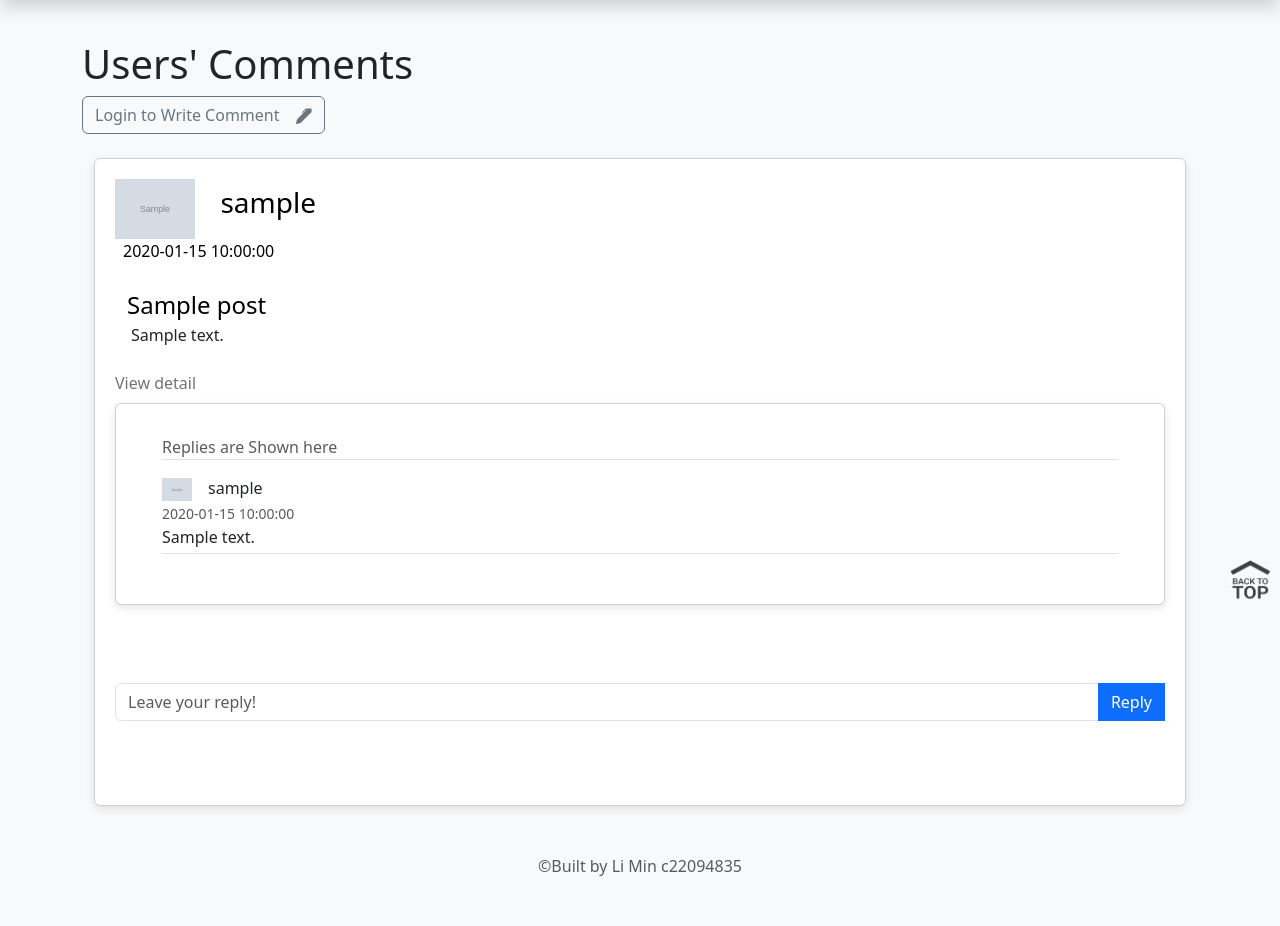
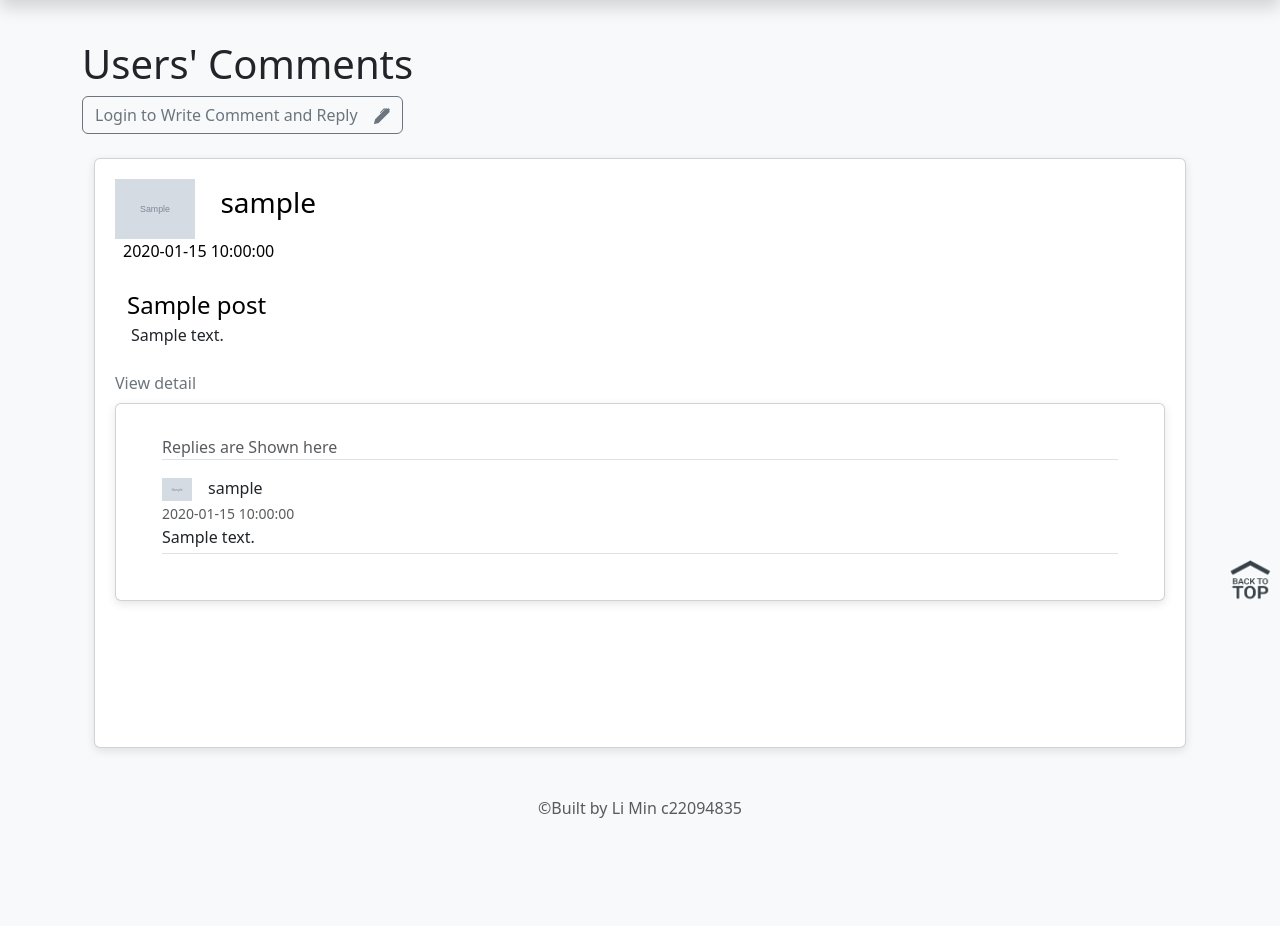
Before and after one commit to AmelieLee94/AmelieLee94, a Flask app: page /posts in a window 1280 px wide. Shown: the part 115-1041 px from the top of the page. After the commit the page ends 933 px from the top, so only its background shows below. Run offline with Flask 3, Linux system fonts and the light colour scheme; tables that the repository leaves empty hold one stand-in row (values such as "Sample post"); grey boxes marked "Sample" are stand-in pictures; some libraries are stand-ins or nearby versions.

Commit message:
Update posts.html

```diff
--- a/blog/templates/posts.html
+++ b/blog/templates/posts.html
@@ -15,7 +15,7 @@
   <path d="m13.498.795.149-.149a1.207 1.207 0 1 1 1.707 1.708l-.149.148a1.5 1.5 0 0 1-.059 2.059L4.854 14.854a.5.5 0 0 1-.233.131l-4 1a.5.5 0 0 1-.606-.606l1-4a.5.5 0 0 1 .131-.232l9.642-9.642a.5.5 0 0 0-.642.056L6.854 4.854a.5.5 0 1 1-.708-.708L9.44.854A1.5 1.5 0 0 1 11.5.796a1.5 1.5 0 0 1 1.998-.001z"/>
 </svg></a>
 {% else %}
-<a href="{{ url_for('login')}}" class="btn btn-outline-secondary">Login to Write Comment&ensp;&ensp;<svg xmlns="http://www.w3.org/2000/svg" width="16" height="16" fill="currentColor" class="bi bi-pen-fill" viewBox="0 0 16 16">
+<a href="{{ url_for('login')}}" class="btn btn-outline-secondary">Login to Write Comment and Reply&ensp;&ensp;<svg xmlns="http://www.w3.org/2000/svg" width="16" height="16" fill="currentColor" class="bi bi-pen-fill" viewBox="0 0 16 16">
   <path d="m13.498.795.149-.149a1.207 1.207 0 1 1 1.707 1.708l-.149.148a1.5 1.5 0 0 1-.059 2.059L4.854 14.854a.5.5 0 0 1-.233.131l-4 1a.5.5 0 0 1-.606-.606l1-4a.5.5 0 0 1 .131-.232l9.642-9.642a.5.5 0 0 0-.642.056L6.854 4.854a.5.5 0 1 1-.708-.708L9.44.854A1.5 1.5 0 0 1 11.5.796a1.5 1.5 0 0 1 1.998-.001z"/>
 </svg></a>
 {% endif %}
@@ -56,7 +56,7 @@
         <div class="card-body" id="comments-expanded-{{post.id}}">
           <p class="border-bottom text-muted">Replies are Shown here</p>
           {% for c in post.comment %}
-          <div class="d-flex justify-content-start align-items-center mb-1 border-bottom">
+          <div class="d-flex justify-content-start align-items-center border-bottom">
             <div class="mb-1">
               <div class="d-flex align-items-left">
               <div calss="mt-2">
@@ -80,17 +80,19 @@
               </div>
               </div>
           {% endfor %}
-        <!--  -->
       </div>
       </div>
     </div>
     <br/>
     <br/>
+    {% if current_user.is_authenticated %}
      <form class="input-group mb-3" method="POST" action="create-comment/{{ post.id }}" >
       <input type="text" id="text" name="text" class="form-control" placeholder="Leave your reply!">
       <button type="submit" class="btn btn-primary">Reply</button>
       {{ form.hidden_tag() }}
      </form>
+     {% else %}
+     {% endif %}
     <br/>
     <br/>
 </div>
```
